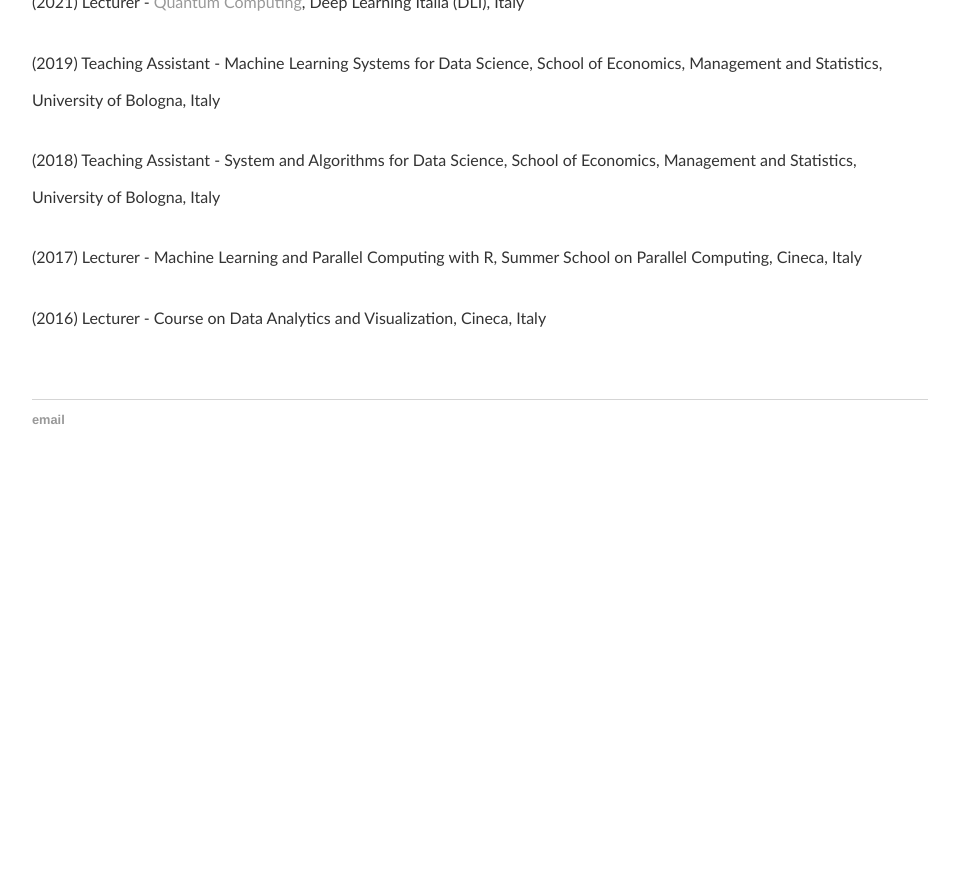
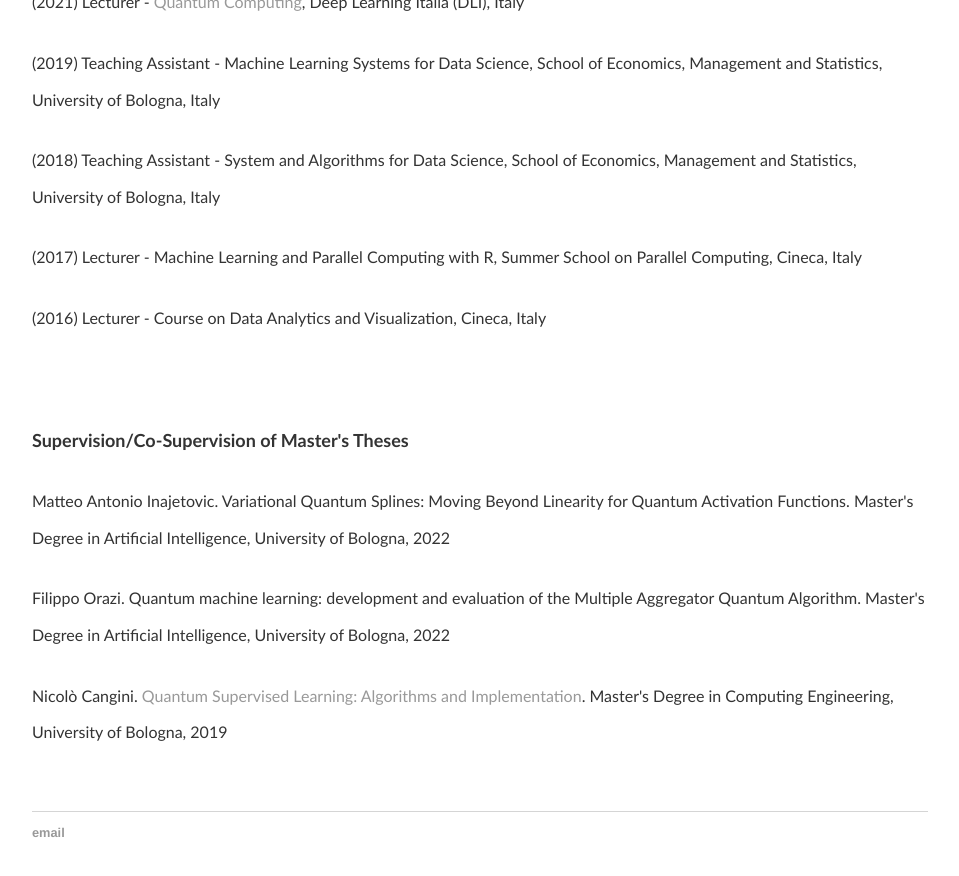
Before and after one commit to amacaluso/amacaluso.github.io, a Jekyll site: the page built from index.html, in a window 1280 px wide and 900 px high, scrolled down 2149 px. Shown: the top 876 px of the window, without its empty margins (160-1119 px from the left). Built offline with Jekyll 4.4.1, drawn with Linux system fonts in a browser that asks for light colours; before the commit the page ends 2636 px from its top, so only the background shows below that.

Commit message:
Update index.html

```diff
--- a/index.html
+++ b/index.html
@@ -152,9 +152,11 @@ antonio.macaluso@dfki.de</font></font><big> </big><font face="Trebuchet MS"><fon
 		<hr/>
 
 	<br></br>
-	</div><!-- /.blurb -->
 
 </div><!-- /.blurb -->
+
+<div class="blurb">
+
 
 	<p><b><font face="Trebuchet MS"><font size="6">Teaching</font></b>
 
@@ -177,3 +179,25 @@ antonio.macaluso@dfki.de</font></font><big> </big><font face="Trebuchet MS"><fon
 		<br></br>
 
 </div><!-- /.blurb -->
+
+
+
+<div class="blurb">
+
+
+		<p><b><font face="Trebuchet MS"><font size="4">Supervision/Co-Supervision of Master's Theses</font></b>
+
+
+
+	<!-- /.blurb
+	<p><font face="Trebuchet MS"><font size="3">Nicolò Cangini. <a href="https://core.ac.uk/download/pdf/211576749.pdf">Quantum Supervised Learning: Algorithms and Implementation</a>. Master's Degree in Computing Engineering, University of Bologna, 2019 </font></p>
+	-->
+	<p><font face="Trebuchet MS"><font size="3">Matteo Antonio Inajetovic. Variational Quantum Splines: Moving Beyond Linearity for Quantum Activation Functions. Master's Degree in Artificial Intelligence, University of Bologna, 2022 </font></p>
+
+	<p><font face="Trebuchet MS"><font size="3">Filippo Orazi. Quantum machine learning: development and evaluation of the Multiple Aggregator Quantum Algorithm. Master's Degree in Artificial Intelligence, University of Bologna, 2022 </font></p>
+
+	<p><font face="Trebuchet MS"><font size="3">Nicolò Cangini. <a href="https://core.ac.uk/download/pdf/211576749.pdf">Quantum Supervised Learning: Algorithms and Implementation</a>. Master's Degree in Computing Engineering, University of Bologna, 2019 </font></p>
+
+		<br></br>
+
+</div><!-- /.blurb -->
```
